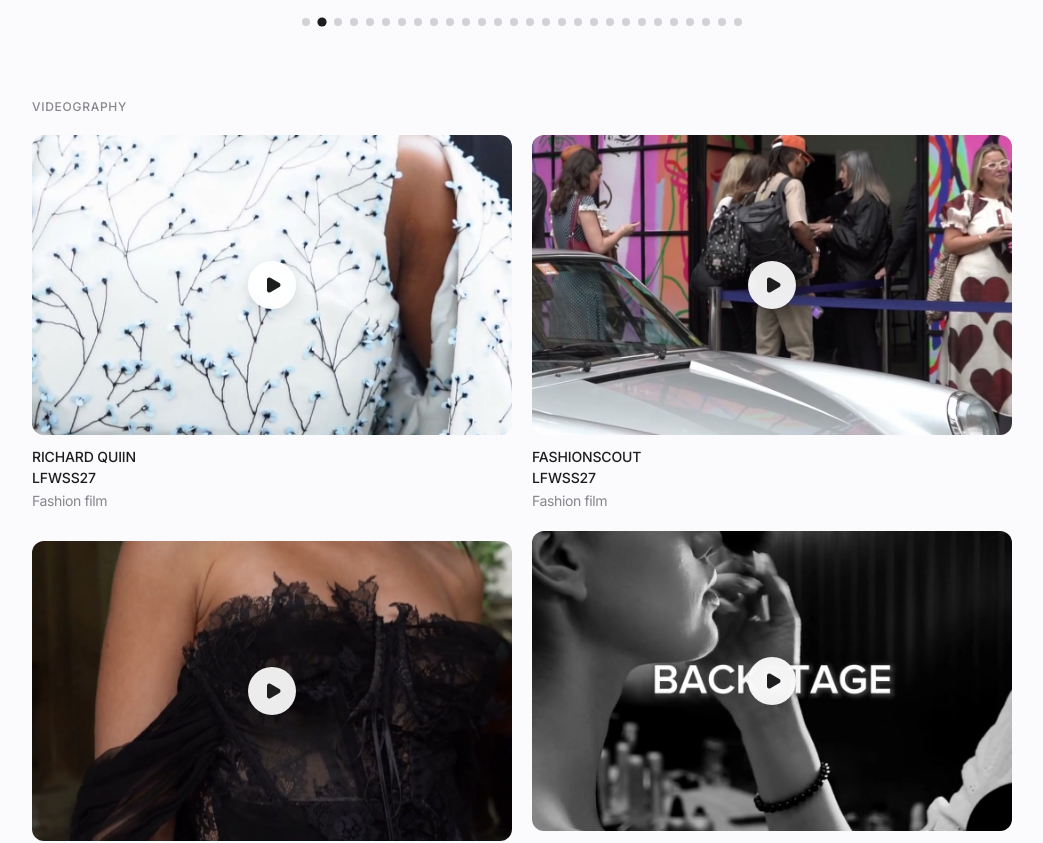
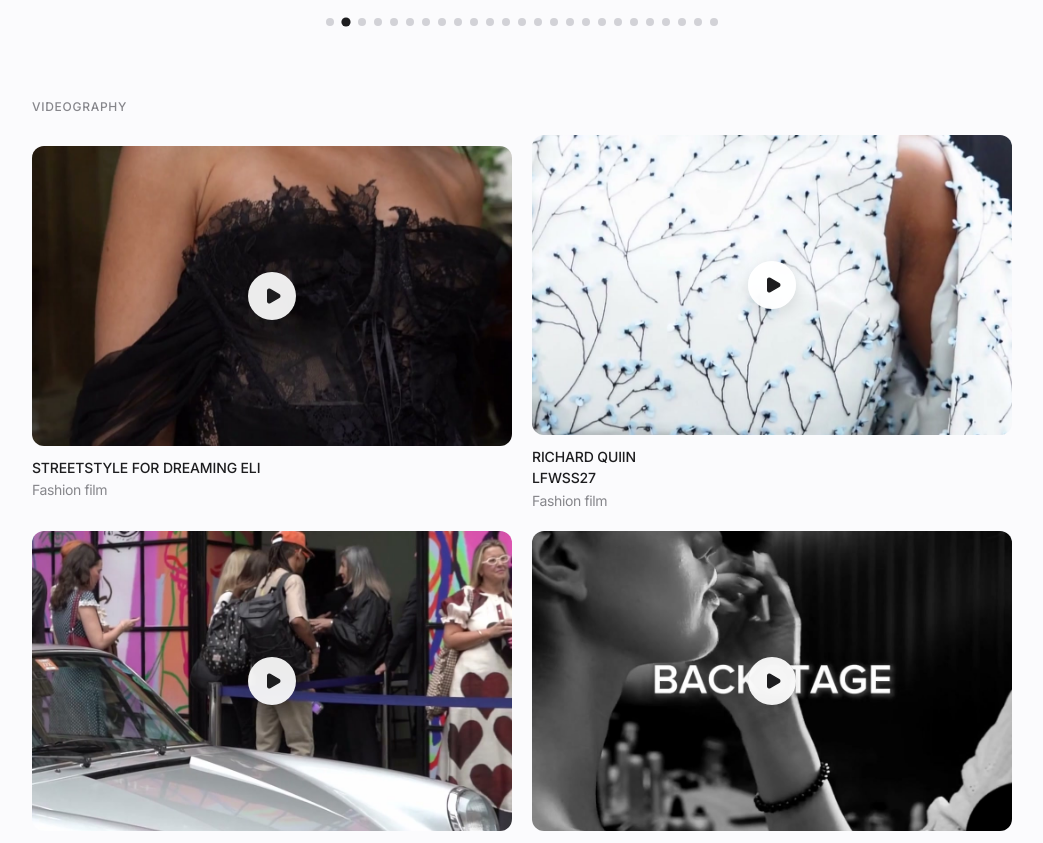
Before and after one commit to ZaikinMykyta/ViktoriaSachko-portfolio, a Next.js app: page / in a window 1280 px wide. Shown: the part 1880-2723 px from the top of the page, without its empty margins (118-1161 px from the left). Built offline with nearby package versions, Linux system fonts and the light colour scheme.

Commit message:
delete: 2 extra photos

```diff
--- a/entities/project/data/photos.ts
+++ b/entities/project/data/photos.ts
@@ -196,18 +196,6 @@ export const photos: Project[] = [
     }],
   },
   {
-    id: 'look-15',
-    title: 'Work Experience',
-    category: 'Fashion / Portrait',
-    year: '2025',
-    cover: img0035.src,
-    media: [{
-      type: 'image',
-      url: img0035.src,
-      alt: 'Модель на показі моди',
-    }],
-  },
-  {
     id: 'look-16',
     title: 'Work Experience',
     category: 'Fashion / Portrait',
@@ -228,18 +216,6 @@ export const photos: Project[] = [
     media: [{
       type: 'image',
       url: img4680.src,
-      alt: 'Модель на показі моди',
-    }],
-  },
-  {
-    id: 'look-18',
-    title: 'Work Experience',
-    category: 'Fashion / Portrait',
-    year: '2025',
-    cover: img0035.src,
-    media: [{
-      type: 'image',
-      url: img0035.src,
       alt: 'Модель на показі моди',
     }],
   },
@@ -276,18 +252,6 @@ export const photos: Project[] = [
     media: [{
       type: 'image',
       url: img6608.src,
-      alt: 'Модель на показі моди',
-    }],
-  },
-  {
-    id: 'look-22',
-    title: 'Work Experience',
-    category: 'Fashion / Portrait',
-    year: '2025',
-    cover: img0035.src,
-    media: [{
-      type: 'image',
-      url: img0035.src,
       alt: 'Модель на показі моди',
     }],
   },
--- a/entities/video/data/videos.ts
+++ b/entities/video/data/videos.ts
@@ -2,6 +2,12 @@ import type { VideoItem } from '@/entities/video/model/types'
 import { publicAsset } from '@/shared/lib/public-asset'
 
 export const videos: VideoItem[] = [
+  {
+    title: 'STREETSTYLE FOR DREAMING ELI',
+    category: 'Fashion film',
+    url: publicAsset('/videos/Dreaming_Eli.mp4'),
+    poster: publicAsset('/posters/Dreaming_Eli.jpg'),
+  },
   {
     title: 'RICHARD QUIIN\nLFWSS27',
     category: 'Fashion film',
@@ -13,12 +19,6 @@ export const videos: VideoItem[] = [
     category: 'Fashion film',
     url: publicAsset('/videos/Londonscout.mp4'),
     poster: publicAsset('/posters/Londonscout.jpg'),
-  },
-  {
-    title: 'STREETSTYLE FOR DREAMING ELI',
-    category: 'Fashion film',
-    url: publicAsset('/videos/Dreaming_Eli.mp4'),
-    poster: publicAsset('/posters/Dreaming_Eli.jpg'),
   },
   {
     title: 'MBR`26\nCOLABORATION WITH LA TYANA',
```
